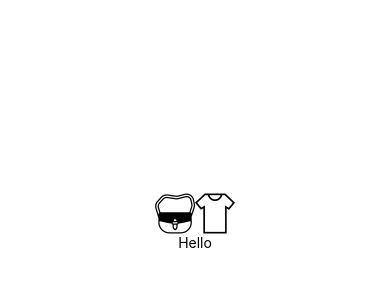
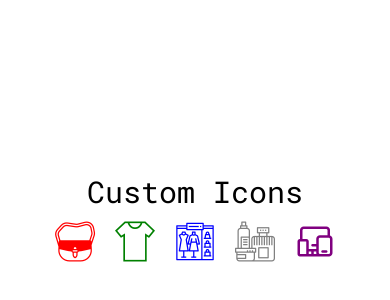
Before and after one commit to Davidon4/Custom-icon, a React Native app: screen / in a window 390 px wide. Shown: the part 200-500 px from the top of the page. Built offline with nearby package versions, Linux system fonts and the light colour scheme.

Commit message:
'update-reademe'

```diff
--- a/App.js
+++ b/App.js
@@ -1,22 +1,45 @@
-import React from 'react';
-import {View, Text, StyleSheet} from 'react-native';
-import CustomIcon from './CustomIcon';
+import React, { useCallback } from "react";
+import { View, Text, StyleSheet } from "react-native";
+import CustomIcon from "./CustomIcon";
+import { useFonts } from "expo-font";
 
 const App = () => {
+  const [fontsLoaded] = useFonts({
+    "RobotoMono-Regular": require("./assets/fonts/RobotoMono-Regular.ttf"),
+  });
+
+  const onLayoutRootView = useCallback(async () => {
+    if (fontsLoaded) {
+      await SplashScreen.hideAsync();
+    }
+  }, [fontsLoaded]);
+
+  if (!fontsLoaded) {
+    return null;
+  }
+
+
   return (
-    <View style={styles.container}>
-      <CustomIcon name='Watches'/>
-      <Text>Hello</Text>
-    </View>
-  )
-}
+    <>
+      <View style={styles.container}>
+      <Text style={styles.title}>Custom Icons</Text>
+        <CustomIcon />
+      </View>
+    </>
+  );
+};
 
 const styles = StyleSheet.create({
-  container:{
+  container: {
     flex: 1,
-    justifyContent: 'center',
-    alignItems: 'center'
-  }
-})
+    alignItems: "center",
+    justifyContent: "center",
+  },
+  title: {
+    fontSize: 30,
+    fontFamily: "RobotoMono-Regular",
+    alignSelf: "center",
+  },
+});
 
 export default App;
--- a/CustomIcon.js
+++ b/CustomIcon.js
@@ -2,7 +2,7 @@ import React, { useState, useEffect } from "react";
 import { StyleSheet, View } from "react-native";
 import * as Font from "expo-font";
 
-import { createIconSetFromIcoMoon } from '@expo/vector-icons';
+import { createIconSetFromIcoMoon } from "@expo/vector-icons";
 import icoMoonConfig from "./selection.json";
 const Icon = createIconSetFromIcoMoon(icoMoonConfig);
 
@@ -13,7 +13,7 @@ const CustomIcon = () => {
     const loadFonts = async () => {
       try {
         await Font.loadAsync({
-          'roboto-mono': require("./assets/fonts/RobotoMono-Regular.ttf"),
+          "roboto-mono": require("./assets/fonts/RobotoMono-Regular.ttf"),
           'icomoon': require("./assets/fonts/icomoon.ttf"),
         });
         console.log("Fonts loaded successfully");
@@ -31,8 +31,11 @@ const CustomIcon = () => {
 
   return (
     <View style={[styles.container, styles.center]}>
-      <Icon name="Bags" style={[styles.colorBlue, styles.fontSize30]} />
-      <Icon name="Men-Clothing" style={[styles.colorBlue, styles.fontSize30]} />
+      <Icon name="Bags" style={styles.icon} color='red' />
+      <Icon name="Men-Clothing" style={styles.icon} color='green' />
+      <Icon name="Fashion" style={styles.icon} color='blue' />
+      <Icon name="Fragrances" style={styles.icon} color='grey' />
+      <Icon name="Gadgets" style={styles.icon} color='purple' />
     </View>
   );
 };
@@ -41,13 +44,12 @@ export default CustomIcon;
 
 const styles = StyleSheet.create({
   container: {
-    flexDirection: 'row'
-  },
-  center: {
+    flexDirection: "row",
     alignItems: "center",
     justifyContent: "center",
   },
-  fontSize30: {
+  icon: {
     fontSize: 40,
-  },
+    margin: 10
+  }
 });
--- a/package.json
+++ b/package.json
@@ -18,7 +18,9 @@
     "react-native-vector-icons": "^9.2.0"
   },
   "devDependencies": {
-    "@babel/core": "^7.12.9"
+    "@babel/core": "^7.12.9",
+    "eslint": "8.7.0",
+    "prettier": "2.5.1"
   },
   "private": true
 }
```
Also changed, not shown: 2 other files (tests, documents, lock files or other folders).
